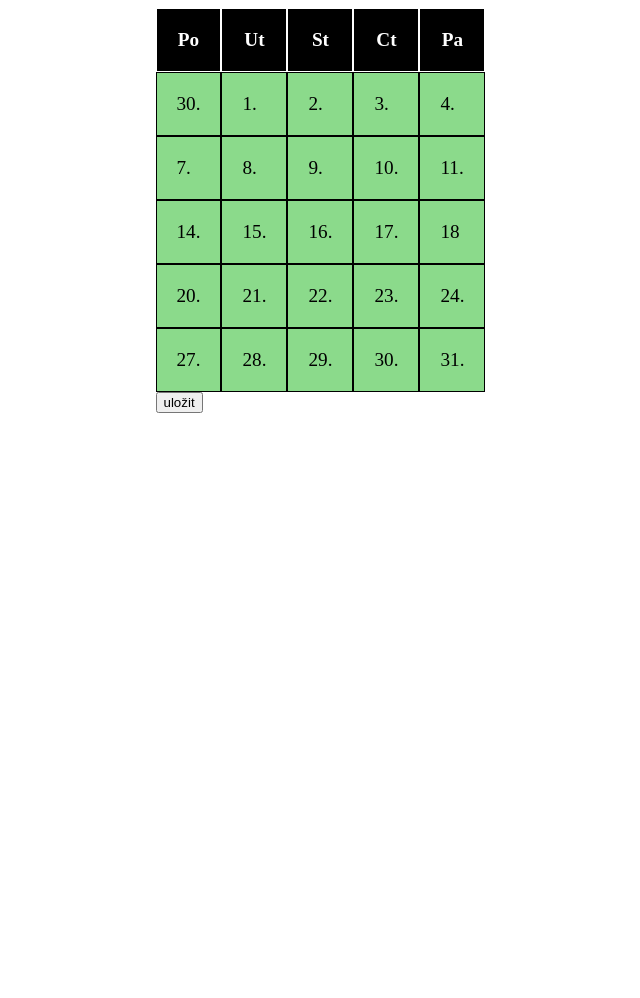
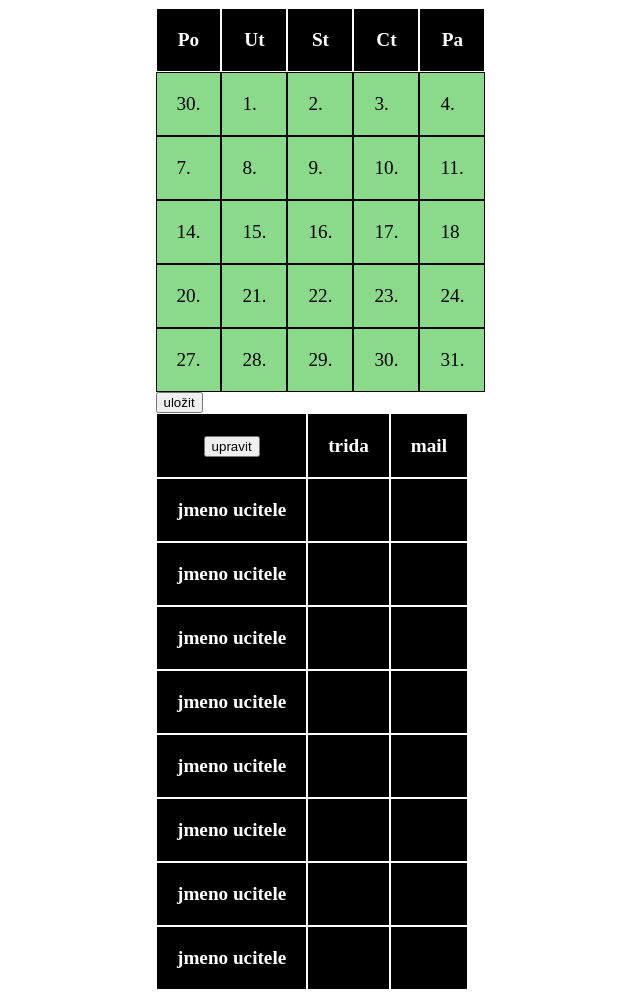
Before and after one commit to SmartCityHackathon/frontend, a website: page src/index.html in a window 1280 px wide. Shown: the whole page, without its empty margins (284-924 px from the left). Before the commit the page ends 800 px from the top, so only its background shows below. Drawn offline with Linux system fonts and the light colour scheme.

Commit message:
Pages merged

```diff
--- a/src/index.html
+++ b/src/index.html
@@ -8,15 +8,24 @@
         <script src="main.js"></script>
     </head>
     <body>
-        <main></main>
+        <main>
+            <div data-load-page="calendar"></div>
+            <div data-load-page="class"></div>
+        </main>
 
         <script>
             main();
             async function main() {
-                const pageResponse = await fetch(`pages/calendar.html`);
-                const pageHtml = await pageResponse.text();
+                for (const element of document.querySelectorAll(
+                    '*[data-load-page]',
+                )) {
+                    const pageId = element.getAttribute('data-load-page');
 
-                document.querySelector('main').innerHTML = pageHtml;
+                    const pageResponse = await fetch(`pages/${pageId}.html`);
+                    const pageHtml = await pageResponse.text();
+
+                    element.innerHTML = pageHtml;
+                }
 
                 const calendar = new Calendar();
             }
--- a/src/main.js
+++ b/src/main.js
@@ -15,13 +15,13 @@ class Calendar {
                 this.isMoving = element.classList.contains('not')
                     ? 'NOT'
                     : 'GOING';
-                changeDate(element, this.isMoving);
+                this.changeDate(element, this.isMoving);
             });
 
             for (const eventType of ['pointerleave', 'pointerenter']) {
                 element.addEventListener(eventType, () => {
                     if (this.isMoving) {
-                        changeDate(element, this.isMoving);
+                        this.changeDate(element, this.isMoving);
                     }
                 });
             }
```
